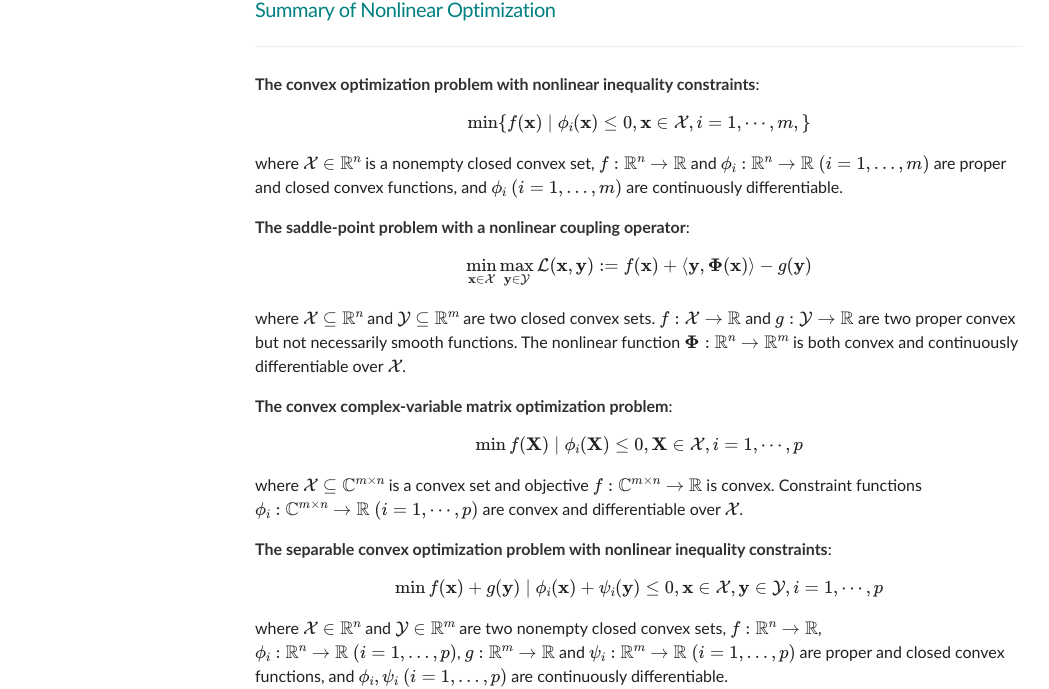
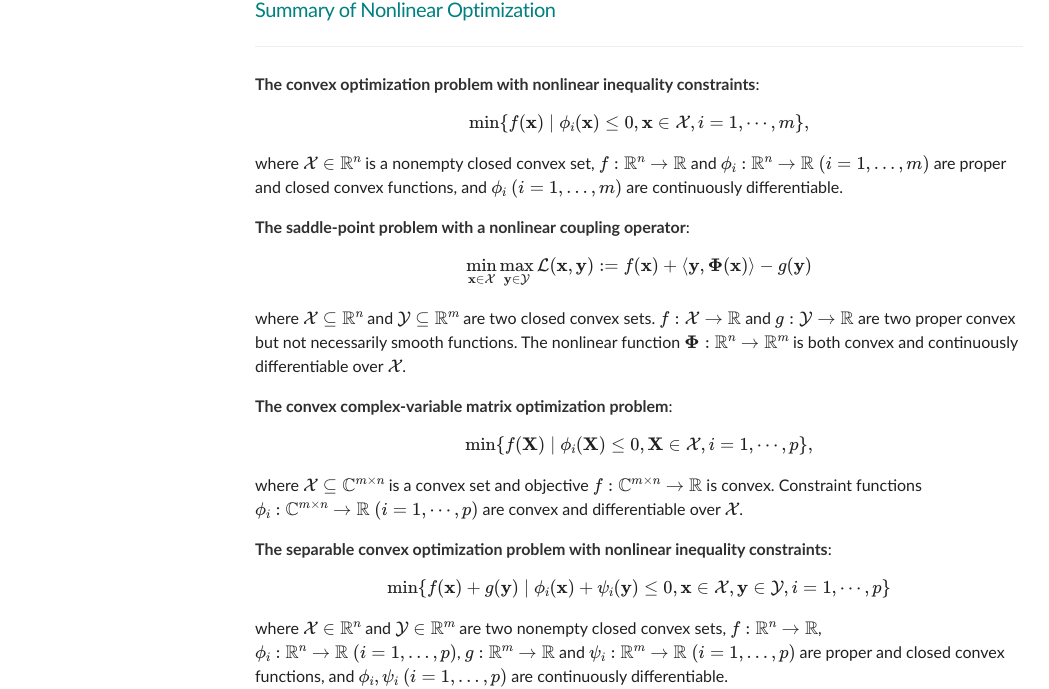
Before and after one commit to Alxendweb/alxendweb.github.io, a Jekyll site: the page built from assets/research-statement.md, in a window 1280 px wide. Shown: the part 784-1473 px from the top of the page, without its empty margins (1-1050 px from the left). Built offline with Jekyll 4.4.1, drawn with Linux system fonts in a browser that asks for light colours.

Commit message:
Update research-statement.md

```diff
--- a/assets/research-statement.md
+++ b/assets/research-statement.md
@@ -30,7 +30,7 @@ title: Research Statement
 **The convex optimization problem with nonlinear inequality constraints**:<br>
 
 \begin{equation}
-\begin{aligned}\min \\{ f(\mathbf{x}) \mid \phi_{i}(\mathbf{x}) \leq 0, \mathbf{x} \in \mathcal{X}, i=1,\cdots,m, \\} \end{aligned}
+\begin{aligned}\min \\{ f(\mathbf{x}) \mid \phi_{i}(\mathbf{x}) \leq 0, \mathbf{x} \in \mathcal{X}, i=1,\cdots,m \\}, \end{aligned}
 \end{equation}
 where $$\mathcal{X} \in \mathbb{R}^{n}$$ is a nonempty closed convex set, $$f: \mathbb{R}^{n} \rightarrow \mathbb{R}$$ and $$\phi_{i}: \mathbb{R}^{n} \rightarrow \mathbb{R} \ (i=1,\ldots,m)$$ are proper and closed convex functions, and $$\phi_{i} \ (i=1,\ldots,m)$$ are continuously differentiable.
 
@@ -38,24 +38,20 @@ where $$\mathcal{X} \in \mathbb{R}^{n}$$ is a nonempty closed convex set, $$f: \
 
 
 \begin{equation}
-\begin{aligned}
 \min_{\mathbf{x} \in \mathcal{X}} \max_{\mathbf{y} \in \mathcal{Y}} \mathcal{L}(\mathbf{x}, \mathbf{y}) := f(\mathbf{x}) + \langle\mathbf{y}, \boldsymbol{\Phi}(\mathbf{x})\rangle - g(\mathbf{y})
-\end{aligned}
 \end{equation}
 where $$\mathcal{X} \subseteq \mathbb{R}^{n}$$ and $$\mathcal{Y} \subseteq \mathbb{R}^{m}$$ are two closed convex sets. $$f: \mathcal{X} \rightarrow \mathbb{R}$$ and $$g: \mathcal{Y} \rightarrow \mathbb{R}$$ are two proper convex but not necessarily smooth functions. The nonlinear function $$\boldsymbol{\Phi}: \mathbb{R}^{n} \rightarrow \mathbb{R}^{m}$$ is both convex and continuously differentiable over $$\mathcal{X}$$.
 
 **The convex complex-variable matrix optimization problem**:<br>
 
 \begin{equation}
-\begin{aligned}
-\min\{ f(\mathbf{X}) \mid \phi_{i}(\mathbf{X}) \leq 0, \mathbf{X} \in \mathcal{X}, i=1,\cdots,p\}
-\end{aligned}
+\min\\{ f(\mathbf{X}) \mid \phi_{i}(\mathbf{X}) \leq 0, \mathbf{X} \in \mathcal{X}, i=1,\cdots,p\\},
 \end{equation}
 where $$\mathcal{X} \subseteq \mathbb{C}^{m \times n}$$ is a convex set and objective $$f: \mathbb{C}^{m \times n} \rightarrow \mathbb{R}$$ is convex. Constraint functions $$\phi_{i}: \mathbb{C}^{m \times n} \rightarrow \mathbb{R} \ (i=1,\cdots,p)$$ are convex and differentiable over $$\mathcal{X}$$.
 
 **The separable convex optimization problem with nonlinear inequality constraints**:<br>
 
 \begin{equation}
-\min\{ f(\mathbf{x}) + g(\mathbf{y}) \mid \phi_{i}(\mathbf{x}) + \psi_{i}(\mathbf{y}) \leq 0, \mathbf{x} \in \mathcal{X}, \mathbf{y} \in \mathcal{Y}, i=1,\cdots,p\}
+\min\\{ f(\mathbf{x}) + g(\mathbf{y}) \mid \phi_{i}(\mathbf{x}) + \psi_{i}(\mathbf{y}) \leq 0, \mathbf{x} \in \mathcal{X}, \mathbf{y} \in \mathcal{Y}, i=1,\cdots,p\\}
 \end{equation}
 where $$\mathcal{X} \in \mathbb{R}^{n}$$ and $$\mathcal{Y} \in \mathbb{R}^{m}$$ are two nonempty closed convex sets, $$f: \mathbb{R}^{n} \rightarrow \mathbb{R}$$, $$\phi_{i}: \mathbb{R}^{n} \rightarrow \mathbb{R} \ (i=1,\ldots,p)$$, $$g: \mathbb{R}^{m} \rightarrow \mathbb{R}$$ and $$\psi_{i}: \mathbb{R}^{m} \rightarrow \mathbb{R} \ (i=1,\ldots,p)$$ are proper and closed convex functions, and $$\phi_{i}, \psi_{i} \ (i=1,\ldots,p)$$ are continuously differentiable.
```
